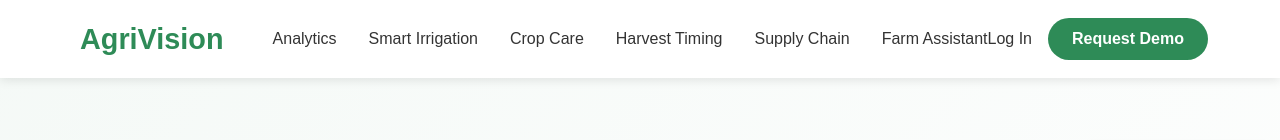
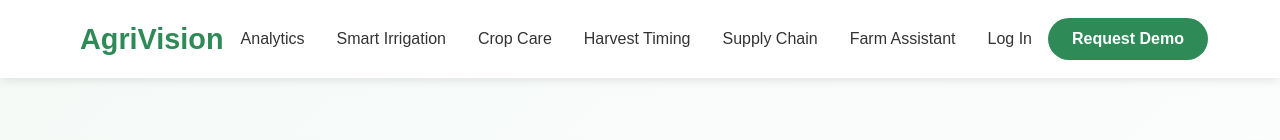
Before and after one commit to AnishaGupta-tech/Agri-tech, a React (Vite) app: page / in a window 1280 px wide. Shown: the top 140 px of the page. Built offline with nearby package versions, Linux system fonts and the light colour scheme.

Commit message:
stylingupdated

```diff
--- a/src/styles.css
+++ b/src/styles.css
@@ -116,23 +116,25 @@ img {
   padding: 1rem 0;
   transition: var(--transition);
 }
-
 .nav-container {
   display: flex;
-  justify-content: space-between;
+  justify-content: space-between; /* Critical: pushes logo left & demo right */
   align-items: center;
-  max-width: 1200px;
+  width: 100%; /* Ensures full width */
+  max-width: 1200px; /* Optional: Restricts max width but keeps space-between */
   margin: 0 auto;
   padding: 0 2rem;
-  width: 100%;
+  position: relative; /* Needed for mobile menu positioning */
 }
 
+/* Logo - Forces to far left */
 .logo {
   display: flex;
   align-items: center;
   font-size: 1.8rem;
   font-weight: 700;
   color: var(--primary);
+  margin-right: auto; /* Pushes everything else right */
 }
 
 .logo i {
@@ -140,15 +142,18 @@ img {
   font-size: 2rem;
 }
 
+/* Nav Menu - Takes remaining space */
 .nav-menu {
   display: flex;
   align-items: center;
-  margin-left: auto;
+  margin-left: auto; /* Pushes nav links + actions to the far right */
 }
 
+/* Nav Links - Centers in available space (optional) */
 .nav-links {
   display: flex;
   gap: 1.5rem;
+  margin: 0 auto; /* Centers links between logo and actions */
 }
 
 .nav-links li a {
@@ -169,10 +174,12 @@ img {
   font-size: 0.9rem;
 }
 
+/* Nav Actions - Sticks to far right */
 .nav-actions {
   display: flex;
   align-items: center;
   gap: 1rem;
+  margin-left: 2rem; /* Adds spacing between links and buttons */
 }
 
 .nav-login {
@@ -198,6 +205,7 @@ img {
   background-color: var(--primary-dark);
 }
 
+/* Mobile Menu Button - Absolute position to avoid layout interference */
 .mobile-menu-btn {
   display: none;
   background: none;
@@ -205,6 +213,10 @@ img {
   font-size: 1.5rem;
   color: var(--primary);
   cursor: pointer;
+  position: absolute;
+  right: 2rem; /* Sticks to far right */
+  top: 50%;
+  transform: translateY(-50%);
 }
 
 /* Hero Section */
```
